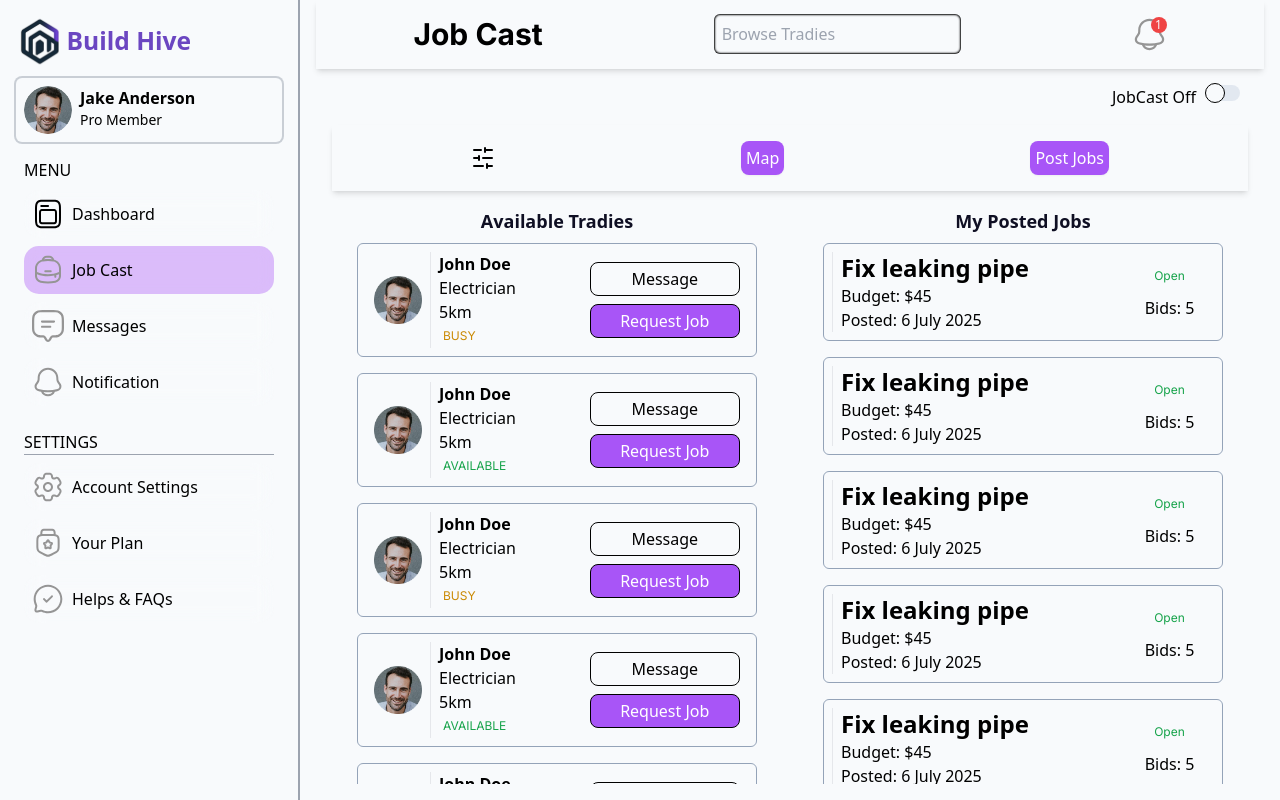
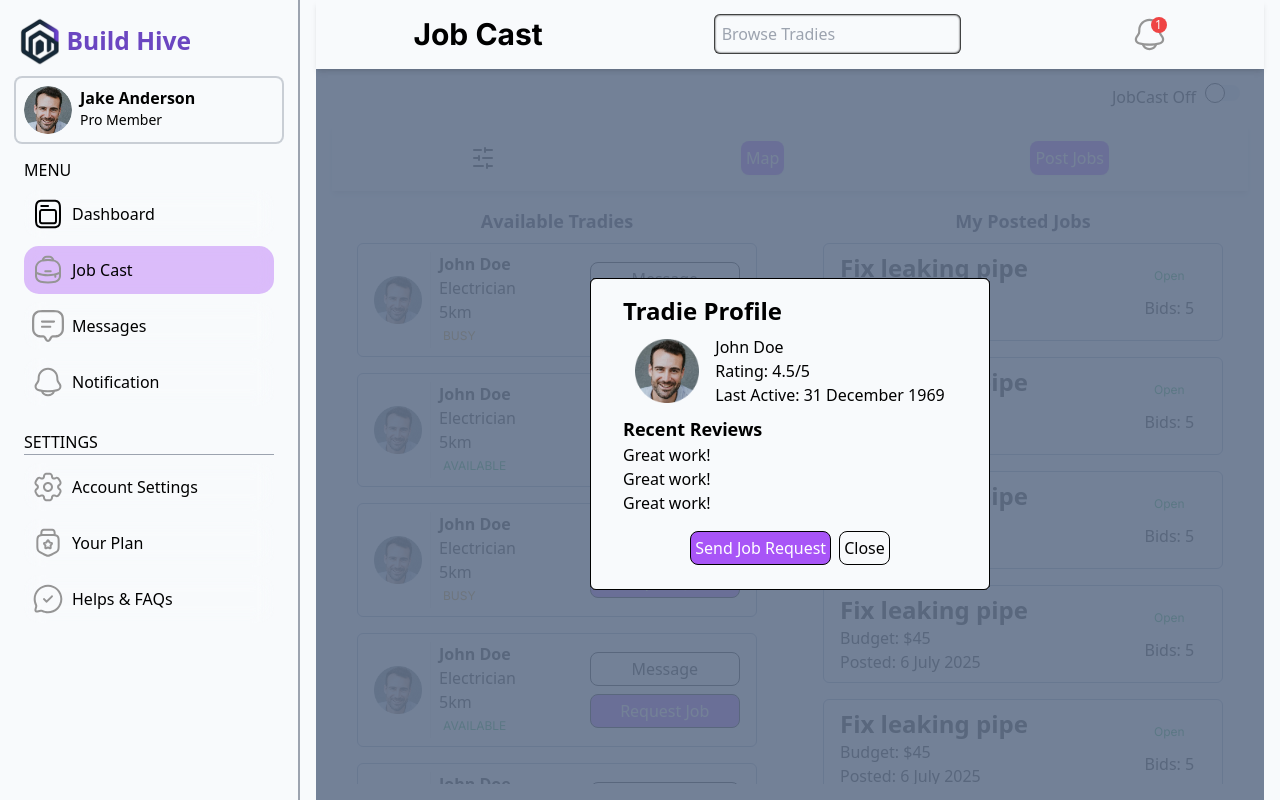
Before and after one commit to FlameGreat-1/BuildHive-Frontend, a React (Vite) app: page /app/client/job-cast in a window 1280 px wide. Built offline with nearby package versions, Linux system fonts and the light colour scheme.

Commit message:
starting request job modal

```diff
--- a/src/userRoles/client/jobCast/JobCastPage.tsx
+++ b/src/userRoles/client/jobCast/JobCastPage.tsx
@@ -1,11 +1,20 @@
 import BuildHiveLoader from "@/generalComponents/BuildHiveLoader"
 import { SlidersHorizontal, X } from "lucide-react"
-import { useEffect, useState } from "react"
+import React, { useEffect, useState } from "react"
 import { usePageTitle } from "../dashboard/Dashboard"
 import profilePhoto from '@/assets/images/profilePic.png'
 import StatusComp from "../home/components/StatusComp"
 import parseDate from "@/utils/parseDate"
 
+const reviewInfo = {
+  rating: 4.5,
+  lastActive: new Date(-1000000),
+  recentReviews: [
+    'Great work!',
+    'Great work!',
+    'Great work!',
+  ]
+}
 
 const tradies = [
   {
@@ -149,8 +158,14 @@ const JobCastPage = () => {
   const loading = false
   const [jobCast, setJobCast] = useState(false)
   const [showFilters, setShowFilters] = useState(false)
-  const [showSection, setShowSection] = useState<'postedJobs' | 'availableJobs'>('postedJobs')
-
+  const [showSection, setShowSection] = useState<'postedJobs' | 'availableJobs'>('availableJobs')
+  const [showTradieProfile, setShowTradieProfile] = useState(true)
+  const showProfile = (e: React.MouseEvent) => {
+    const target = e.target as HTMLElement
+    if (target.id === 'profileCover') setShowTradieProfile(false)
+    // if (target.id === 'card') { return }
+    // else { setShowTradieProfile(false) }
+  }
   if (loading) return <BuildHiveLoader />
 
   return (
@@ -236,6 +251,10 @@ const JobCastPage = () => {
               tradies.map((tradie, index) => (
                 <div
                   key={index}
+                  className="w-full flex justify-center">
+                  <div
+                    // id="tradie"
+                    onClick={() => setShowTradieProfile(true)}
                     className="flex items-center w-full border min-w-[200px] max-w-[400px] border-slate-400 p-2 rounded-md">
                     <img
                       className="w-8 aspect-square mx-2 md:w-12 h-8 md:h-12"
@@ -258,6 +277,48 @@ const JobCastPage = () => {
                     </div>
                     {/* </div> */}
                   </div>
+                  <div
+                    onClick={showProfile}
+                    id="profileCover"
+                    className={`${showTradieProfile ? 'flex' : 'hidden'} absolute w-full h-full flex-center bg-slate-500/20 top-0 bottom-0 left-0 right-0 p-4`}>
+                    <div
+                      onClick={showProfile}
+                      id="card"
+                      className="bg-light-white min-w-[clamp(200px,100%,400px)] min-h-[300px] border border-black rounded-md space-y-2 p-4">
+                      <p className="text-lg ml-4 md:text-2xl font-semibold ">Tradie Profile</p>
+                      <div className="flex flex-col gap-2">
+                        <div className="flex gap-4 self-center">
+                          <img
+                            className="w-12 md:w-16 aspect-square object-contain"
+                            src={tradie.image}
+                            alt={tradie.name} />
+                          <div className="flex flex-col ">
+                            <p>{tradie.name}</p>
+                            <p>Rating: {reviewInfo.rating}/5</p>
+                            <p>Last Active: {parseDate(reviewInfo.lastActive)}</p>
+                          </div>
+                        </div>
+                        <div className="mx-4">
+                          <p className="md:text-lg font-semibold">Recent Reviews</p>
+                          <ul className="list-none">
+                            {reviewInfo.recentReviews.map((review, index) => (
+                              <li className="mx-auto w-full" key={index}>{review}</li>
+                            ))}
+                          </ul>
+                        </div>
+                        <div className="flex gap-2 p-2 self-center">
+                          <button type="button"
+                          onClick={()=>{setShowTradieProfile(false)}}
+                          className="bg-accent-purple p-1 border text-white border-black">Send Job Request</button>
+                          <button type="button"
+                          onClick={()=>{setShowTradieProfile(false)}}
+                          className="bg-light-white p-1 border text-black border-black">Close</button>
+                        </div>
+
+                      </div>
+                    </div>
+                  </div>
+                </div>
               ))
             }
           </div>
@@ -271,7 +332,7 @@ const JobCastPage = () => {
                   key={index}
                   className="flex items-center w-full border min-w-[200px] max-w-[400px] border-slate-400 p-2 rounded-md">
                   {/* <div className="flex w-full"> */}
-                  <div className="flex w-full px-2 items-center border-l">
+                  <div className="flex w-full px-2 items-center ">
                     <div className="flex flex-col w-full">
                       <p className="font-bold text-lg md:text-xl lg:text-2xl">{job.title}</p>
                       <p className="text-sm md:text-base">Budget: ${job.budget}</p>
```
Lines whose indentation alone changed are shown as unchanged.
